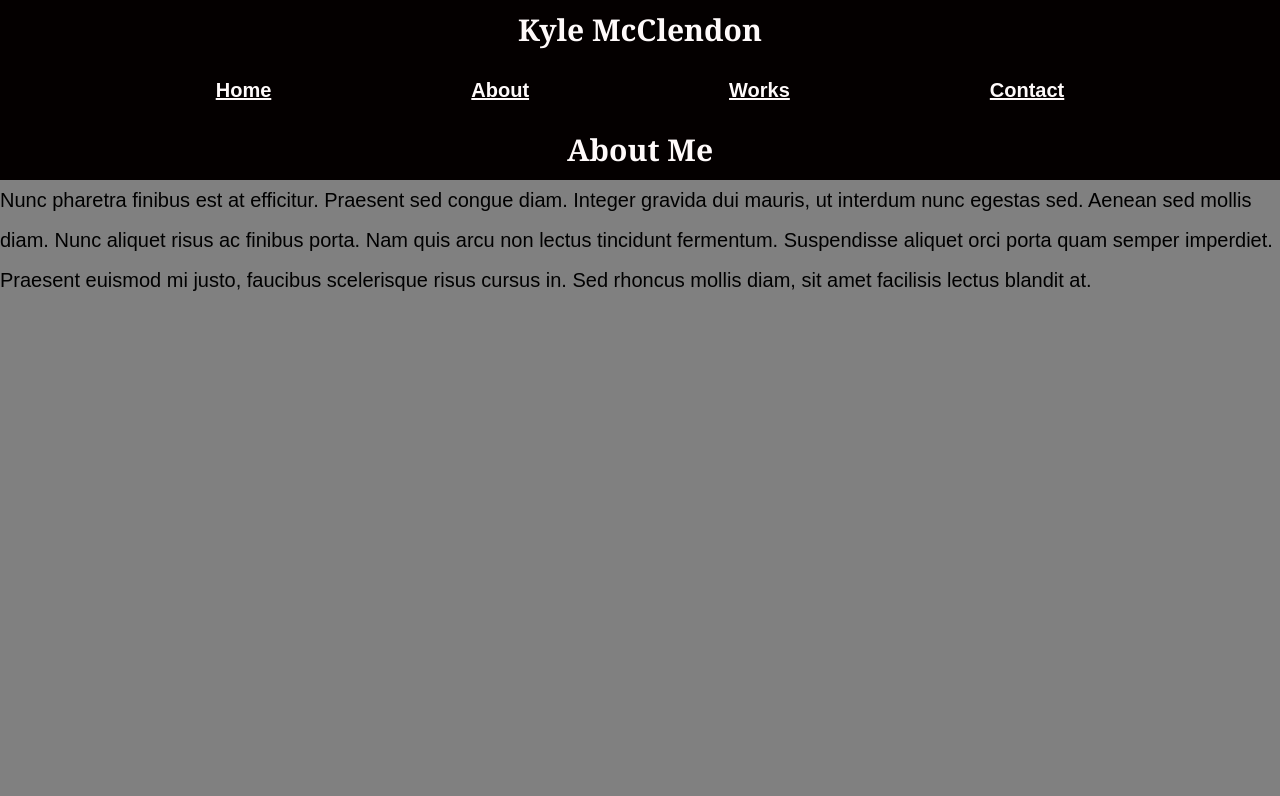
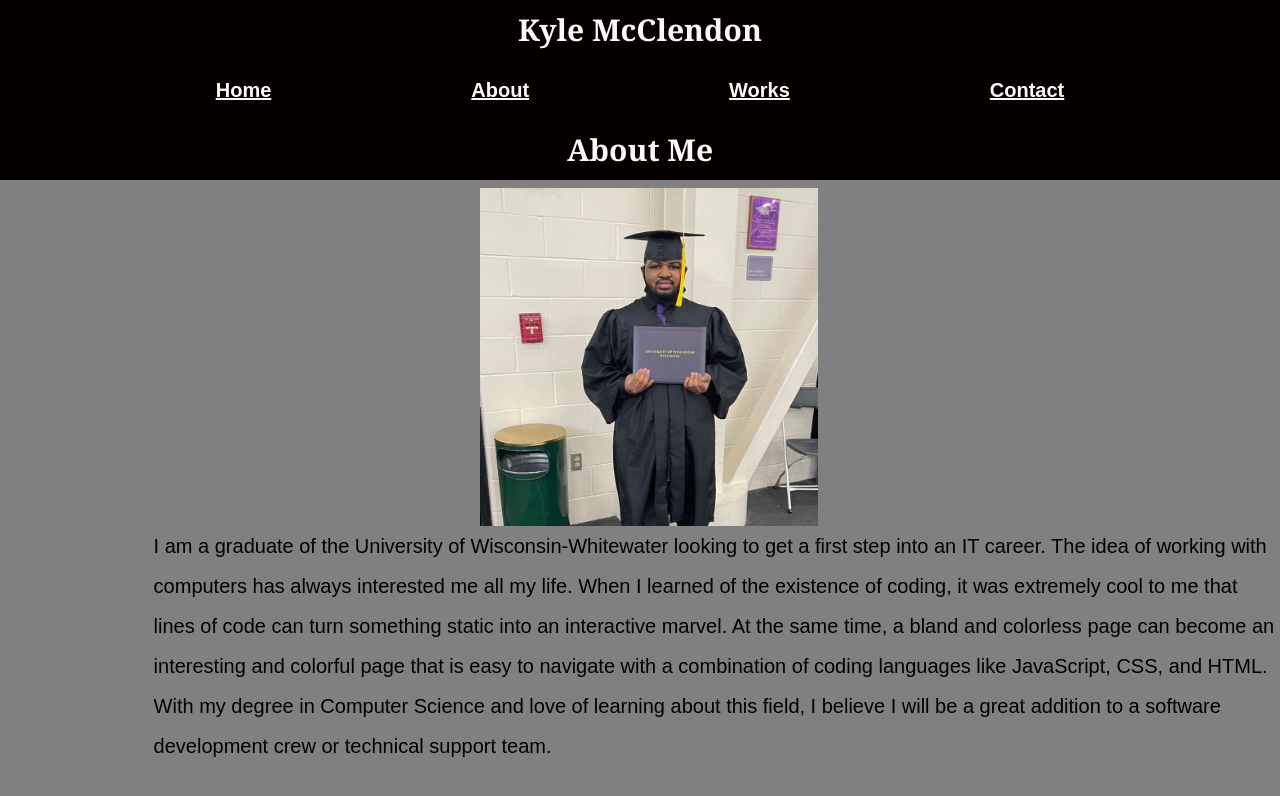
Before and after one commit to KyleM021199/Kyle-McClendon-React-Portfolio, a React (Vite) app: page /about-page in a window 1280 px wide. Shown: the top 796 px of the page. Built offline with nearby package versions, Linux system fonts and the light colour scheme.

Commit message:
completed About page

```diff
--- a/src/components/pages/aboutMePage.jsx
+++ b/src/components/pages/aboutMePage.jsx
@@ -1,15 +1,25 @@
 export default function About() {
     return (
       <div>
-        <h2>About Me</h2>
+         <h2>About Me</h2>
+        <div class="part-1">
+      <section class="card">
+
+        <img id="Grad" src="./src/assets/images/Grad-Picture.jpg" alt = "Graduation photo"/>
         <p>
-          Nunc pharetra finibus est at efficitur. Praesent sed congue diam.
-          Integer gravida dui mauris, ut interdum nunc egestas sed. Aenean sed
-          mollis diam. Nunc aliquet risus ac finibus porta. Nam quis arcu non
-          lectus tincidunt fermentum. Suspendisse aliquet orci porta quam semper
-          imperdiet. Praesent euismod mi justo, faucibus scelerisque risus cursus
-          in. Sed rhoncus mollis diam, sit amet facilisis lectus blandit at.
+        I am a graduate of the University of Wisconsin-Whitewater looking to get a
+          first step into an IT career. The idea of working with computers has always interested me all my life.
+          When I learned of the existence of coding, it was extremely cool
+          to me that lines of code can turn something static into an
+          interactive marvel. At the same time, a bland and colorless page
+          can become an interesting and colorful page that is easy to
+          navigate with a combination of coding languages like
+          JavaScript, CSS, and HTML. With my degree in Computer Science and
+          love of learning about this field, I believe I will be a great
+          addition to a software development crew or technical support team.
         </p>
+        </section>
+        </div>
       </div>
     );
   }
```
Also changed, not shown: src/components/pageContainer.jsx (deleted).
